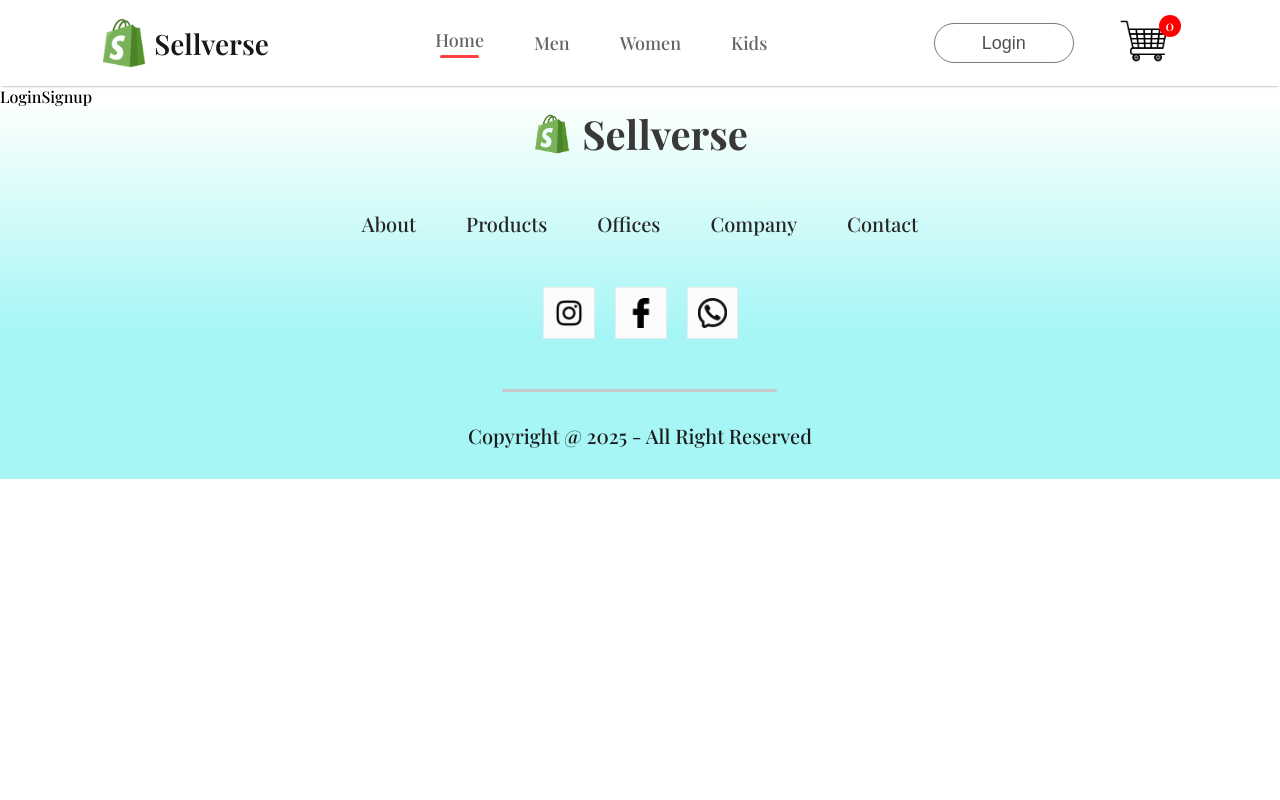
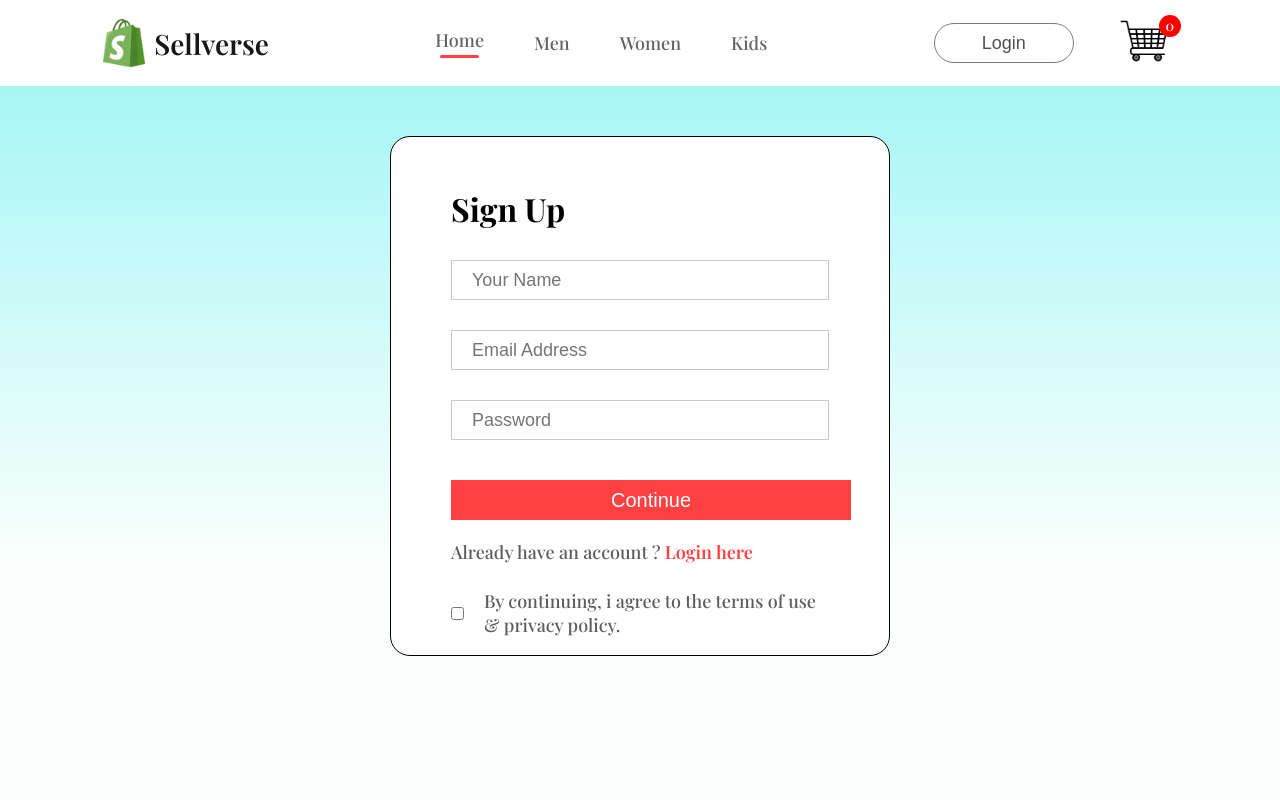
Before and after one commit to Devraj-s63/Ecommerce, a React (Vite) app in the folder frontend/: page /login in a window 1280 px wide. Shown: the top 800 px of the page. Built offline with nearby package versions, Linux system fonts and the light colour scheme; a web font is replaced by a local one.

Commit message:
login page created

```diff
--- a/frontend/src/App.jsx
+++ b/frontend/src/App.jsx
@@ -16,9 +16,9 @@
 <Navbar/>
 <Routes>
   <Route path="/" element={<Shop/>}/>
-  <Route path="/mens" element={<ShopCategory banner={men_banner} category="mens"/> }/>
-  <Route path="/womens" element={<ShopCategory banner={women_banner} category="womens"/>}/>
-  <Route path="/kids" element={<ShopCategory banner={kids_banner} category="kids"/>}/>
+  <Route path="/mens" element={<ShopCategory banner={men_banner} category="men"/> }/>
+  <Route path="/womens" element={<ShopCategory banner={women_banner} category="women"/>}/>
+  <Route path="/kids" element={<ShopCategory banner={kids_banner} category="kid"/>}/>
   <Route path="/product" element={<Product/>}/>
   <Route path=":productId" element={<Product/>}/>
   <Route path="/cart" element={<Cart/>}/>
--- /dev/null
+++ b/frontend/src/CSS/LoginSignup.css
@@ -0,0 +1,70 @@
+.loginsignup {
+  width: 100%;
+  height: 100vh;
+  background: linear-gradient(180deg, #a7f6f6, #e1ffea22 60%);
+  padding-top: 50px;
+
+}
+
+.loginsignup-container{
+    width: 500px;
+    height: 520px;
+    background: white;
+   margin: auto;
+   padding: 40px 60px;
+   border: 1px solid black;
+   border-radius: 20px;
+   padding-bottom: 100px;
+}
+.loginsignup-container h1{
+    margin: 10px 0px;
+}
+.loginsignup-fields{
+    display: flex;
+    flex-direction: column;
+    gap: 30px;
+    margin-top: 30px;
+}
+.loginsignup-fields input{
+    height: 40px;
+    width: 100%;
+    padding-left: 20px;
+    border: 1px solid #c9c9c9;
+    outline: none;
+    color: #5c5c5c;
+    font-size: 18px;
+    font-weight: 500;
+    cursor: pointer;
+}
+
+.loginsignup-login{
+    margin-top: 20px;
+    color: #5c5c5c;
+    font-size: 18px;
+    font-weight: 500;
+}
+
+.loginsignup-login span{
+    color: #ff4141;
+    font-weight: 600;
+}
+.loginsignup-agree{
+    display: flex;
+    align-items: center;
+    margin-top: 25px;
+    gap: 20px;
+    color: #5c5c5c;
+    font-size: 18px;
+    font-weight: 500;
+}
+.loginsignup-container button{
+width: 400px;
+height: 40px;
+color: white;
+background-color: #ff4141;
+margin-top: 10px;
+border: none;
+font-size: 20px;
+font-weight: 500;
+cursor: pointer;
+}
--- a/frontend/src/CSS/ShopCategory.css
+++ b/frontend/src/CSS/ShopCategory.css
@@ -0,0 +1,42 @@
+.shopcategory-banner{
+    display: block;
+    margin: 30px auto;
+    width: 82%;
+}
+.shopcategory-indexsort{
+    display: flex;
+    margin: 0px 170px;
+justify-content: center;
+align-items: center;
+}
+
+.shopcategory-sort{
+    padding: 10px 20px;
+    border-radius: 40px;
+    border: 1px solid #888;
+
+}
+
+.shopcategory-indexsort p span{
+    font-weight: 600;
+
+}
+.shopcategory-products{
+    margin: 20px 170px;
+    display: grid;
+    grid-template-columns: 1fr 1fr 1fr 1fr;
+    row-gap: 80px;
+}
+.shopcategory-loadmore{
+    display: flex;
+    justify-content: center;
+    align-items: center;
+    margin: 70px auto;
+    width: 200px;
+    height: 60px;
+    border-radius: 75px;
+    background: #ededed;
+    color: #313030;
+    font-size: 18px;
+    font-weight: 500;
+}
--- a/frontend/src/Pages/LoginSignup.jsx
+++ b/frontend/src/Pages/LoginSignup.jsx
@@ -1,9 +1,26 @@
+
 import React from 'react'
-
+import "../CSS/LoginSignup.css"
 const LoginSignup = () => {
   return (
-    <div>
-      LoginSignup
+    <div className='loginsignup'>
+      <div className="loginsignup-container">
+        <h1>Sign Up</h1>
+        <div className='loginsignup-fields'>
+          <input type='text' placeholder='Your Name'/>
+          <input type='email' placeholder='Email Address'/>
+          <input type='password' placeholder='Password'/>
+          <button>Continue</button>
+        </div>
+
+        <p className="loginsignup-login">
+          Already have an account ? <span>Login here</span>
+        </p>
+        <div className='loginsignup-agree'>
+          <input type='checkbox' name='' id=''/>
+          <p>By continuing, i agree to the terms of use & privacy policy.</p>
+        </div>
+      </div>
     </div>
   )
 }
--- a/frontend/src/Pages/ShopCategory.jsx
+++ b/frontend/src/Pages/ShopCategory.jsx
@@ -1,12 +1,34 @@
 import React, { useContext, useState } from 'react'
 import "../CSS/ShopCategory.css"
 import { ShopContext } from '../Context/ShowContext'
-
+import dropdown_icon from "../assets/dropdown_icon.png"
+import Item from '../Components/Item/Item'
 const ShopCategory = (props) => {
   const{all_product}=useContext(ShopContext)
   return (
     <div className='shop-category'>
-      <img src={props.banner} alt="" />
+      <img className='shopcategory-banner' src={props.banner} alt="" />
+      <div className='shopcategory-indexsort'>
+        <p>
+          <span>Showing 1-12</span> out of 36products
+        </p>
+        <div className="shopcategory-sort">
+          Sort by <img src={dropdown_icon} alt="" height="20px" />
+        </div>
+      </div>
+      <div className="shopcategory-products">
+        {all_product.map((item,i)=>{
+          if(props.category === item.category ){
+            return <Item key={i} id={item.id} name={item.name} image={item.image} old_price={item.old_price}/>
+
+          }else{
+            return null;
+          }
+        })}
+      </div>
+      <div className="shopcategory-loadmore">
+        Explore More
+      </div>
     </div>
   )
 }
```
